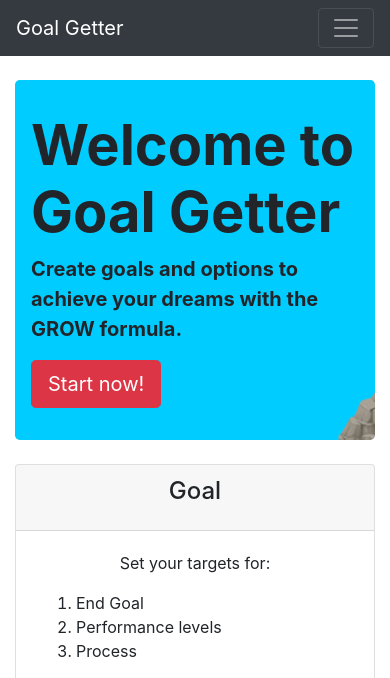
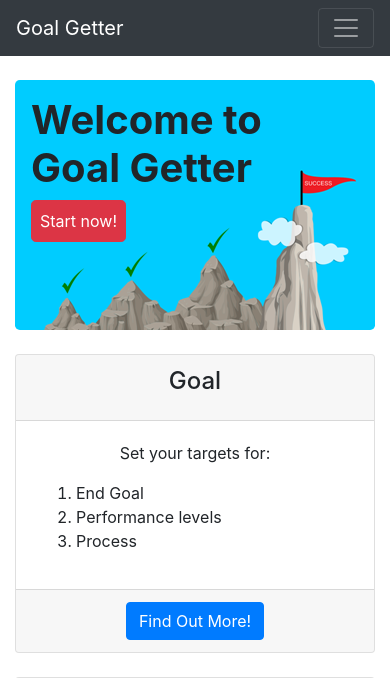
Before and after one commit to thirdelement/goal-getter, a Flask app: page / in a window 390 px wide. Shown: the top 678 px of the page. Run offline with Flask 2, Linux system fonts and the light colour scheme; some libraries are stand-ins or nearby versions.

Commit message:
refactor: Update media queries & image for Jumbotron on index.html.

```diff
--- a/static/css/style.css
+++ b/static/css/style.css
@@ -8,13 +8,19 @@ body {
 }
 
 /* index.html */
-/* Add background image to jumbotron*/
-.jumbotron-home {
-  background-image: url("../images/mountains-success.png");
-  background-size: cover;
-  /*object-fit: cover;*/
+/* Align jumbotron*/
+.jumbotron {
+    padding: 2rem 2rem;
 }
 
+.jumbotron-home {
+  background-image: url("../images/mountains-success2.png");
+  background-position: center;
+  background-repeat: no-repeat;
+  background-color: #00CCFF;
+  height: 250px;
+  width: 100%;
+}
 /* about.html */
 /* Add background image to jumbotron*/
 .jumbotron-about {
@@ -163,17 +152,53 @@ div.custom-control-right {
   .row-cols-lg-2>* {
     max-width: 100%;
   }
-}
 
-/* goal.html template */
-/* Accordion font size */
-@media (max-width: 768px) {
-  .ui-widget {
-    font-size: initial;
+/* index.html template */
+/* Align Goal Getter strapline */
+  .two-line {
+    display: none;
   }
 
 /* index.html template */
-/* hide two-line Goal Getter strapline */
+/* Align jumbotron image */
+.jumbotron-home {
+  background-image: url("../images/mountains-success.png");
+  background-size: cover;
+  background-position: unset;
+  height: 350px;
+}
+/* Align jumbotron */
+.jumbotron {
+  padding: 4rem 2rem;
+}
+}
+/* index.html template */
+/* Align jumbotron */
+@media (max-width: 992px) {
+  .display-4 {
+    font-size: 2.5rem;
+}
+
+.btn-group-lg>.btn, .btn-lg {
+  padding: 0.5rem 0.5rem;
+  font-size: 1rem;
+}
+
+/* Align Goal Getter strapline */
+.one-line {
+  display: none;
+}
+}
+
+/* Align jumbotron */
+@media (max-width: 768px) {
+.jumbotron {
+  padding: 1rem 1rem;
+}
+}
+
+/* Align jumbotron */
+@media (max-width: 576px) {
 .two-line {
   display: none;
 }
--- a/templates/index.html
+++ b/templates/index.html
@@ -76,11 +76,9 @@
     <!-- Jumbotron Header -->
     <header class="jumbotron jumbotron-home my-4">
       <h1 class="display-4 font-weight-bold">Welcome to Goal Getter</h1>
-      <!--<img src="static/images/index.png" id="startImage" alt="Progessively bigger mountains with a flag in the biggest" />-->
-      <p class="lead font-weight-bold two-line">Create goals and options to achieve your dreams</p>
-      <p class="lead font-weight-bold two-line">with the GROW formula.</p>
-      <p class="lead font-weight-bold one-line">Create goals and options to achieve your dreams with the GROW formula.
-      </p>
+      <p class="lead font-weight-bold two-line">Achieve your dreams with</p>
+      <p class="lead font-weight-bold two-line">the GROW formula.</p>
+      <p class="lead font-weight-bold one-line">Achieve your dreams with the GROW formula.</p>
       <a href="{{ url_for('register') }}" class="btn btn-danger btn-lg">Start now!</a>
     </header>
 
```
Also changed, not shown: other parts of static/css/style.css (+0 -17 lines), static/images/mountains-success2.png (added).
